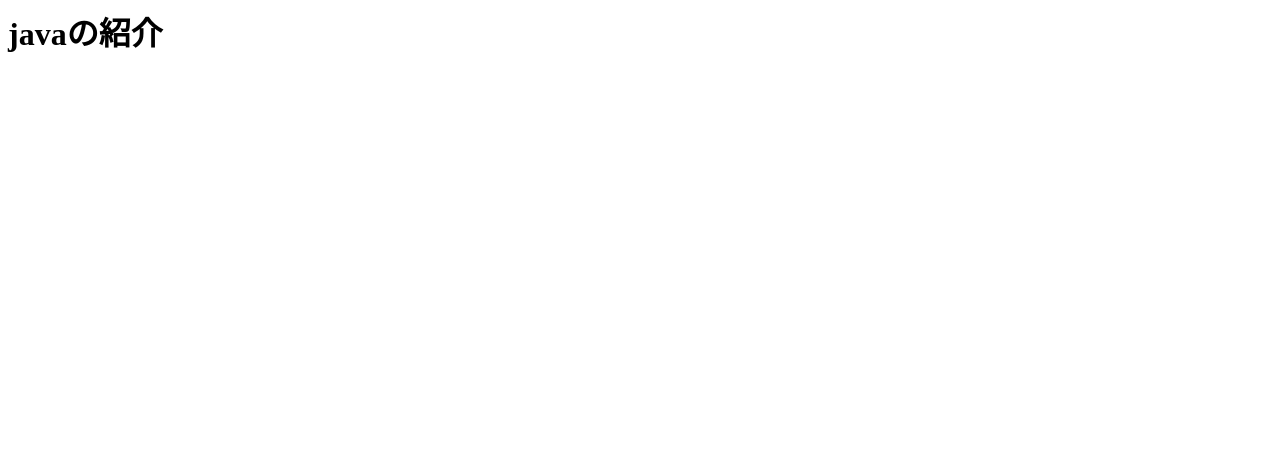
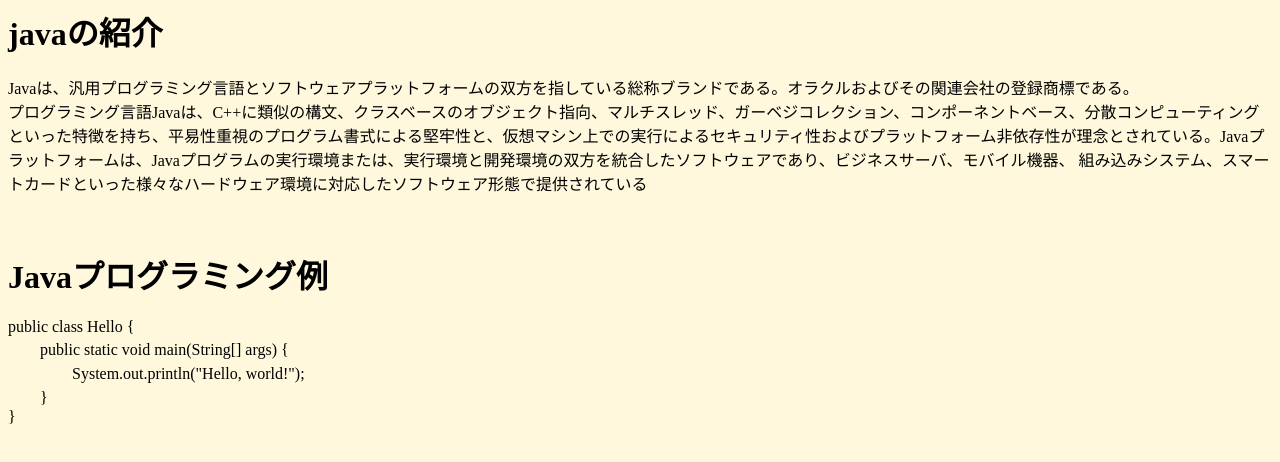
Before and after one commit to murakami948/kamoku, a plain HTML site: page kamoku1.html in a window 1280 px wide. Drawn offline with Linux system fonts and the light colour scheme.

Commit message:
java紹介

```diff
--- a/kamoku1.html
+++ b/kamoku1.html
@@ -2,7 +2,17 @@
     <head>
         <title>javaの紹介</title>
     </head>
-    <body>
+    <body bgcolor="#fff8dc">
         <h1>javaの紹介</h1>
-    </body>
+        <p>Javaは、汎用プログラミング言語とソフトウェアプラットフォームの双方を指している総称ブランドである。オラクルおよびその関連会社の登録商標である。
+            <br>プログラミング言語Javaは、C++に類似の構文、クラスベースのオブジェクト指向、マルチスレッド、ガーベジコレクション、コンポーネントベース、分散コンピューティングといった特徴を持ち、平易性重視のプログラム書式による堅牢性と、仮想マシン上での実行によるセキュリティ性およびプラットフォーム非依存性が理念とされている。Javaプラットフォームは、Javaプログラムの実行環境または、実行環境と開発環境の双方を統合したソフトウェアであり、ビジネスサーバ、モバイル機器、
+            組み込みシステム、スマートカードといった様々なハードウェア環境に対応したソフトウェア形態で提供されている</p>
+        <br>
+        <h1>Javaプログラミング例</h1>
+        public class Hello {<br>
+        　　public static void main(String[] args) {<br>
+            　　　　System.out.println("Hello, world!");<br>
+        　　}<br>
+        }
+        </body>
 </html>
```
